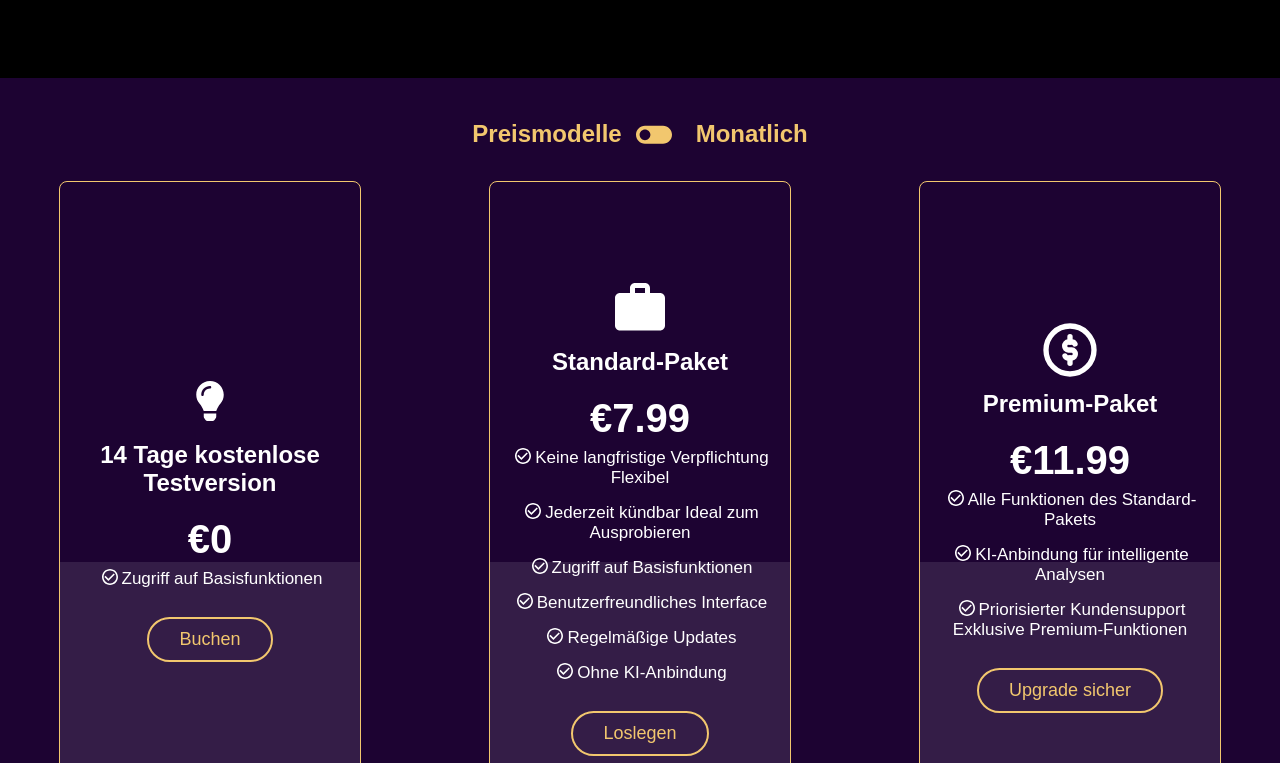
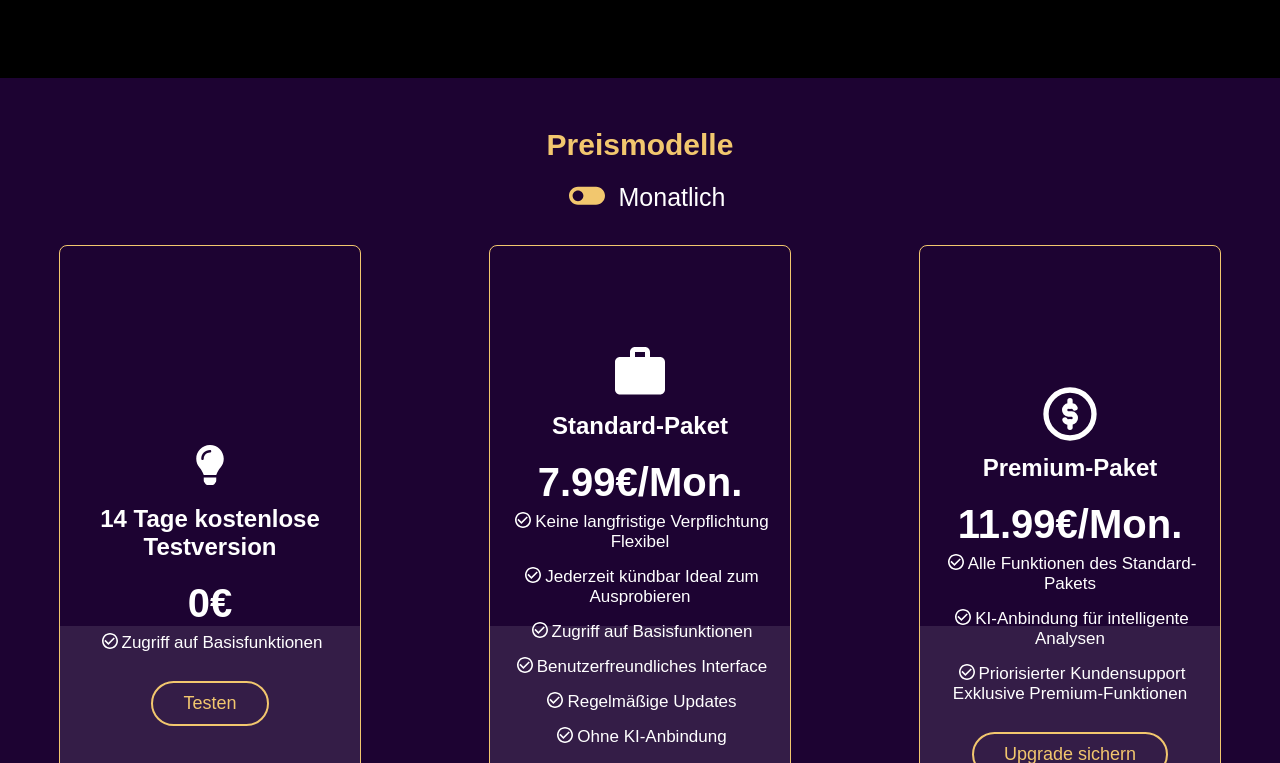
Before and after one commit to RalfHof/nextjs-boilerplate, a Next.js app: page /info in a window 1280 px wide. Shown: the part 1777-2540 px from the top of the page. Built offline with nearby package versions, Linux system fonts and the light colour scheme.

Commit message:
New Features

```diff
--- a/src/components/pricing/page.tsx
+++ b/src/components/pricing/page.tsx
@@ -26,24 +26,24 @@ export default function PricingPage() {
     const standardSavingsPercent = ((standardSavings / StandardPriceMonthly) * 100).toFixed(2);
     const premiumSavingsPercent = ((premiumSavings / PremiumPriceMonthly) * 100).toFixed(2);
 
-    const Standardprice = isToggleOn ? `€${StandardPriceMonthly}` : `€${StandardPriceYearly}`;
-    const Premiumprice = isToggleOn ? `€${PremiumPriceMonthly}` : `€${PremiumPriceYearly}`;
+    const Standardprice = isToggleOn ? `${StandardPriceMonthly.toFixed(2)}€/Mon.` : `${StandardPriceYearly.toFixed(2)}€/Jähr.`;
+    const Premiumprice = isToggleOn ? `${PremiumPriceMonthly.toFixed(2)}€/Mon.` : `${PremiumPriceYearly.toFixed(2)}€/Jähr.`;
 
-    const StandardTotalCost = isToggleOn ? `€${StandardPriceMonthly * 12}` : `€${StandardPriceYearly * 12}`;
-    const PremiumTotalCost = isToggleOn ? `€${PremiumPriceMonthly * 12}` : `€${PremiumPriceYearly * 12}`;
+    const StandardTotalCost = isToggleOn ? `${(StandardPriceMonthly * 12).toFixed(2)}€/Jahr` : `€${(StandardPriceYearly * 12).toFixed(2)}/Jahr`;
+    const PremiumTotalCost = isToggleOn ? `${(PremiumPriceMonthly * 12).toFixed(2)}€/Jahr` : `€${(PremiumPriceYearly * 12).toFixed(2)}/Jahr`;
 
     return (
         <div id='ContainerAroundEverything'>
-            <div style={{ width: "100%", textAlign: "center" }}>
-                <h1 style={{ color: "#f2c76e" }}>
+            <div style={{ width: "100%", textAlign: "center", }}>
+                <h1 style={{ color: "#f2c76e", fontSize: "30px", margin: "0", marginTop: "50px" }}>
                     Preismodelle
-                    <button id='ToggleButtonPricing' onClick={handleToggle}>
-                        {isToggleOn ? <ToggleOffIcon /> : <ToggleOnIcon style={{ color: "blue" }} />}
-                    </button>
-                    <p style={{ margin: "0", display: "inline-block", marginLeft: "10px" }}>
-                        {isToggleOn ? "Monatlich" : "Jährlich"}
-                    </p>
                 </h1>
+                <button id='ToggleButtonPricing' onClick={handleToggle}>
+                    {isToggleOn ? <ToggleOffIcon style={{ pointerEvents: "all" }} /> : <ToggleOnIcon style={{ color: "blue", pointerEvents: "all" }} />}
+                </button>
+                <p style={{ margin: "0", display: "inline-block", marginLeft: "0px", fontSize: "25px", }}>
+                    {isToggleOn ? "Monatlich" : "Jährlich"}
+                </p>
             </div>
 
             <div id='ContainerAroundAllOptions'>
@@ -53,7 +53,7 @@ export default function PricingPage() {
                     content={[
                         { Content: "Zugriff auf Basisfunktionen" }
                     ]}
-                    buttonText="Buchen"
+                    buttonText="Testen"
                 />
 
                 <PricingOption
@@ -86,11 +86,8 @@ export default function PricingPage() {
                         { Content: "Alle Funktionen des Standard-Pakets" },
                         { Content: "KI-Anbindung für intelligente Analysen" },
                         { Content: "Priorisierter Kundensupport Exklusive Premium-Funktionen" },
-
-
                     ]}
-
-                    buttonText="Upgrade sicher"
+                    buttonText="Upgrade sichern"
                     displaySavings={isToggleOn} // Neuen Prop hinzufügen
                 />
             </div>
--- a/src/components/pricingoptions/page.tsx
+++ b/src/components/pricingoptions/page.tsx
@@ -19,7 +19,7 @@ const PricingOption = ({
     title,
     icon,
     content,
-    price = '€0', // Standardwert
+    price = '0€', // Standardwert
     savings = 0, // Standardwert
     savingsPercent = '0%', // Standardwert
     totalCost = '€0', // Standardwert
@@ -37,6 +37,7 @@ const PricingOption = ({
             </div>
             <div style={{ textAlign: "center" }}>
                 <h4 style={{ fontSize: "40px", margin: "10px" }}>{price}</h4>
+
                 {!displaySavings && savings > 0 && (
                     <div>
                         <p style={{ fontSize: "22px", color: "green" }}>
@@ -48,14 +49,19 @@ const PricingOption = ({
                     </div>
                 )}
             </div>
+
             {content.map((item) => (
                 <div className='ContainerContentArrayAll' key={item.Content}>
                     <p className='ParagraphAllSame'>
                         <CheckCircleOutlineIcon className='StylingAroundIcons' />
                         {item.Content}
                     </p>
+
                 </div>
+
             ))}
+
+
             <div className='ContainerAroundAllBtn'>
                 <button className='AllBtnSame'>{buttonText}</button>
             </div>
--- a/src/globals.css
+++ b/src/globals.css
@@ -756,10 +756,10 @@ a:hover {
   margin-left: 20px;
   margin-right: 20px;
   margin-top: 20px;
-  pointer-events: all;
+  pointer-events: none;
   transform: scale(1.8);
   position: relative;
-  top: 6px;
+  top: 3px;
 }
 
 #ContainerAroundAllOptions {
```
